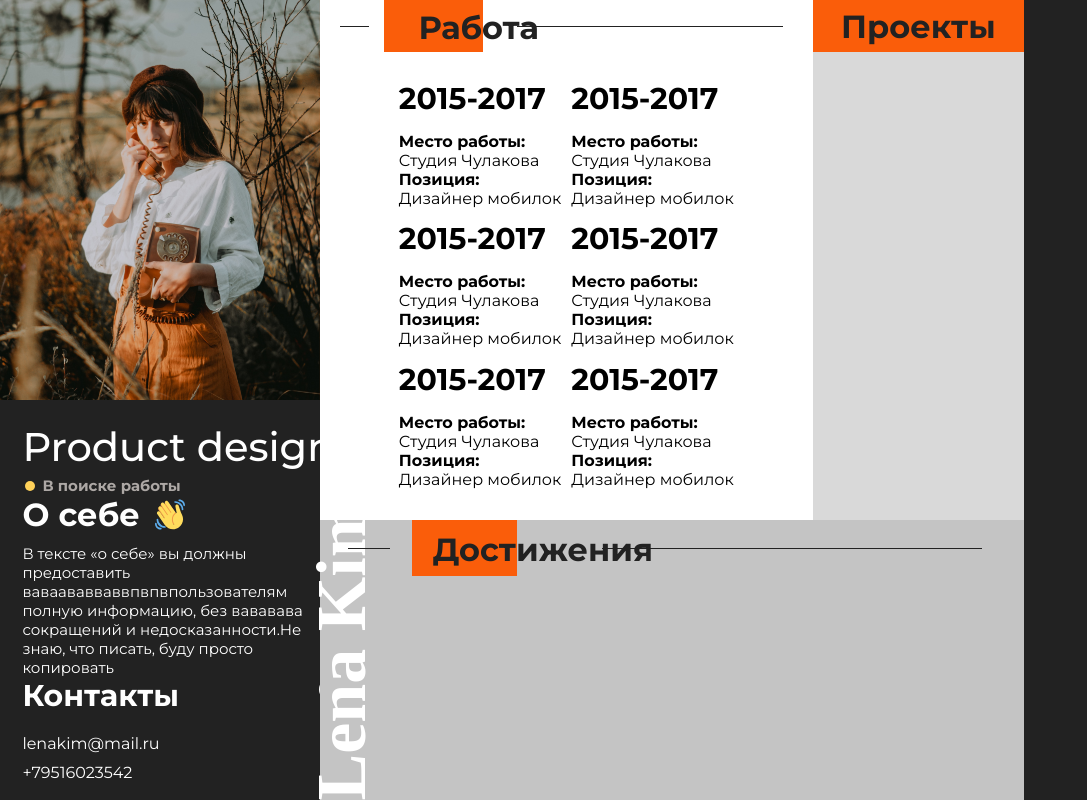
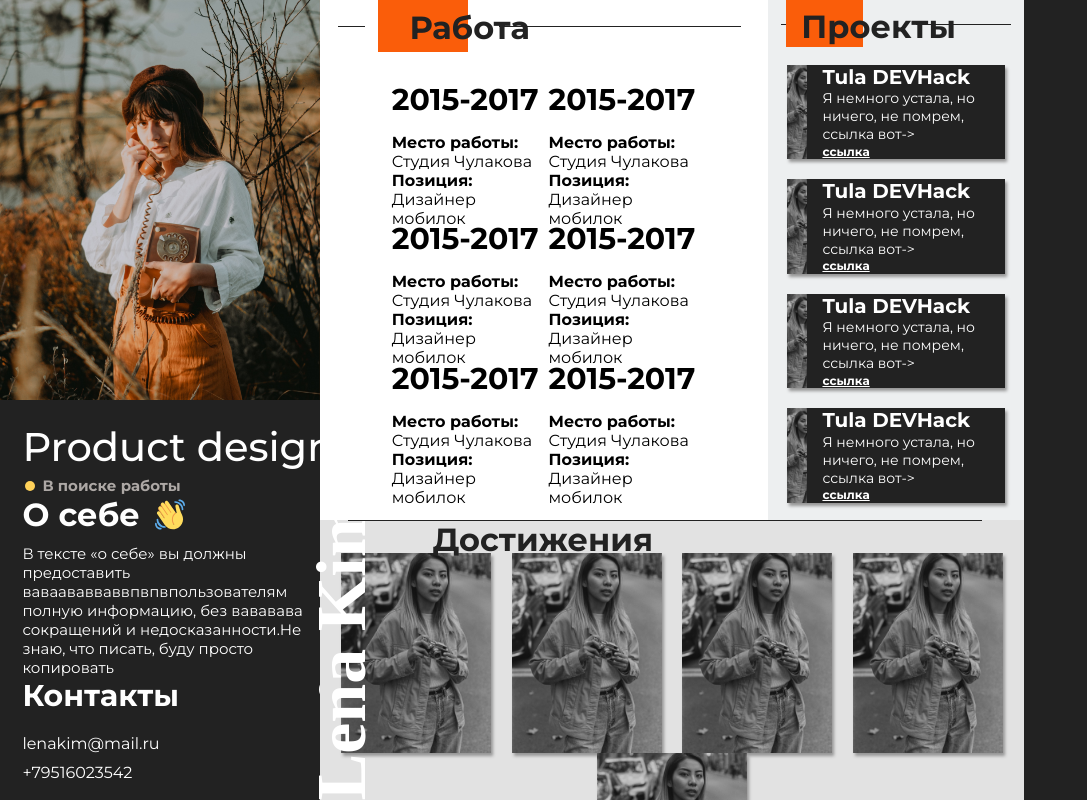
Before and after one commit to a1k0u/tula-hack, a Flask app: page /test in a window 1280 px wide. Shown: the whole page, without its empty margins (0-1087 px from the left). Run offline with Flask 2, Linux system fonts and the light colour scheme; parts of the project's set-up code (start-up, migrations or seed data) failed here and were passed over.

Commit message:
projects diplomas

```diff
--- a/static/css/style.css
+++ b/static/css/style.css
@@ -373,28 +373,120 @@ body, html {
 
 
 .projects {
-    width: 30%;
-    background-color: #D9D9D9;
+    display: flex;
+    flex-direction: column;
+    width: 40%;
+    background-color: #EDEFF0;
 }
 
 .projects_header {
     display: flex;
+    flex-direction: row;
+    position: relative;
     justify-content: center;
     width: 100%;
     height: 10%;
-    background-color: #FA5D0A;
 }
 
-.projects_header p {
-    align-self: center;
+.cont111 {
+    width: 30%;
+    height: 100%;
+    position: absolute;
+    background-color: #FA5D0A;
+    z-index: 2;
+    left: 7%;
+}
+
+.cont333 {
+    background-color: #EDEFF0;
+    height: 100%;
+    width: 48%;
+    position: absolute;
+    left: 10%;
+}
+
+.cont222 {
+    position: absolute;
+    top: 50%;
+    width: 90%;
+    height: 1px;
+    z-index: 0;
+    background-color: #222222;
+}
+
+.cont111 p {
+    position: absolute;
+    left: 20%;
+    top: 15%;
     font-family: 'Montserrat';
     font-weight: bold;
     font-size: 32px;
     color: #222222;
 }
 
+.list_of_projects {
+    display: flex;
+    height: 100%;
+    width: 100%;
+    flex-direction: column;
+    justify-content: space-evenly;
+    align-items: center;
+}
+
+.box_project {
+    margin: 1%;
+    background-color: #222222;
+    width: 85%;
+    height: 20%;
+    display: flex;
+    flex-direction: row;
+    box-shadow: 2px 3px 3px 0px #969696;
+}
+
+.box_project_photo {
+    width: 10%;
+    height: 100%;
+}
+
+.box_project_photo img {
+    width: 100%;
+    height: 100%;
+    object-fit: cover;
+}
+
+.box_project_text {
+    width: 90%;
+    height: 100%;
+    display: flex;
+    flex-direction: column;
+    color: #FFFFFF;
+    font-family: 'Montserrat';
+    justify-content: space-evenly;
+    margin-left: 15px;
+}
+
+.project_title {
+    font-weight: bold;
+    font-size: 20px;
+}
+
+.project_desc {
+    font-weight: 400;
+    font-size: 14px;
+}
+
+.project_link {
+    font-weight: bold;
+    font-size: 12px;
+}
+
+.project_link a {
+    color: #FFFFFF;
+    text-decoration: underline;
+}
+
 .awards {
-    background-color: #C4C4C4;
+    background-color: #E2E2E2;
     width: 100%;
     height: 35vh;
     display: flex;
@@ -430,7 +522,7 @@ body, html {
 .cont22 {
     position: absolute;
     left: 10%;
-    background-color: #C4C4C4;
+    background-color: #E2E2E2;
     height: 100%;
     width: 30%;
     z-index: 1;
@@ -446,6 +538,28 @@ body, html {
     background-color: #222222;
 }
 
+.award_photos {
+    display: flex;
+    flex-direction: row;
+    justify-content: space-evenly;
+    width: 100%;
+    flex-wrap: wrap;
+    margin: 33px 0 33px 0;
+
+}
+
+.diploma_photo {
+    background-color: red;
+    width: 150px;
+    height: 200px;
+    box-shadow: 2px 3px 3px 0px #969696;
+}
+
+.diploma_photo img {
+    height: 100%;
+    width: 100%;
+    object-fit: cover;
+}
 
 
 .skills_info {
--- a/templates/profile.html
+++ b/templates/profile.html
@@ -123,7 +123,51 @@
                 </div>
                 <div class="projects">
                     <div class="projects_header">
-                        <p>Проекты</p>
+                        <div class="cont111"><p>Проекты</p></div>
+                        <div class="cont222"></div>
+                        <div class="cont333"></div>
+                    </div>
+                    <div class="list_of_projects"> {# box project #}
+                        <div class="box_project">
+                            <div class="box_project_photo">
+                                <img src="/static/images/photo.png">
+                            </div>
+                            <div class="box_project_text">
+                                <p class="project_title">Tula DEVHack</p>
+                                <p class="project_desc">Я немного устала, но ничего, не помрем, ссылка вот-></p>
+                                <p class="project_link"><a href="#">ccылка</a></p>
+                            </div>
+                        </div>
+                        <div class="box_project">
+                            <div class="box_project_photo">
+                                <img src="/static/images/photo.png">
+                            </div>
+                            <div class="box_project_text">
+                                <p class="project_title">Tula DEVHack</p>
+                                <p class="project_desc">Я немного устала, но ничего, не помрем, ссылка вот-></p>
+                                <p class="project_link"><a href="#">ccылка</a></p>
+                            </div>
+                        </div>
+                        <div class="box_project">
+                            <div class="box_project_photo">
+                                <img src="/static/images/photo.png">
+                            </div>
+                            <div class="box_project_text">
+                                <p class="project_title">Tula DEVHack</p>
+                                <p class="project_desc">Я немного устала, но ничего, не помрем, ссылка вот-></p>
+                                <p class="project_link"><a href="#">ccылка</a></p>
+                            </div>
+                        </div>
+                        <div class="box_project">
+                            <div class="box_project_photo">
+                                <img src="/static/images/photo.png">
+                            </div>
+                            <div class="box_project_text">
+                                <p class="project_title">Tula DEVHack</p>
+                                <p class="project_desc">Я немного устала, но ничего, не помрем, ссылка вот-></p>
+                                <p class="project_link"><a href="#">ccылка</a></p>
+                            </div>
+                        </div>
                     </div>
                 </div>
             </div>
@@ -133,8 +177,12 @@
                     <div class="cont22"></div>
                     <div class="cont33"></div>
                 </div>
-                <div class="award_photos">
-                    <div class="award_ph"></div>
+                <div class="award_photos"> {# diplomas #}
+                    <div class="diploma_photo"><a><img src="/static/images/photo.png"></a></div>
+                    <div class="diploma_photo"><a><img src="/static/images/photo.png"></a></div>
+                    <div class="diploma_photo"><a><img src="/static/images/photo.png"></a></div>
+                    <div class="diploma_photo"><a><img src="/static/images/photo.png"></a></div>
+                    <div class="diploma_photo"><a><img src="/static/images/photo.png"></a></div>
                 </div>
             </div>
         </div>
```
